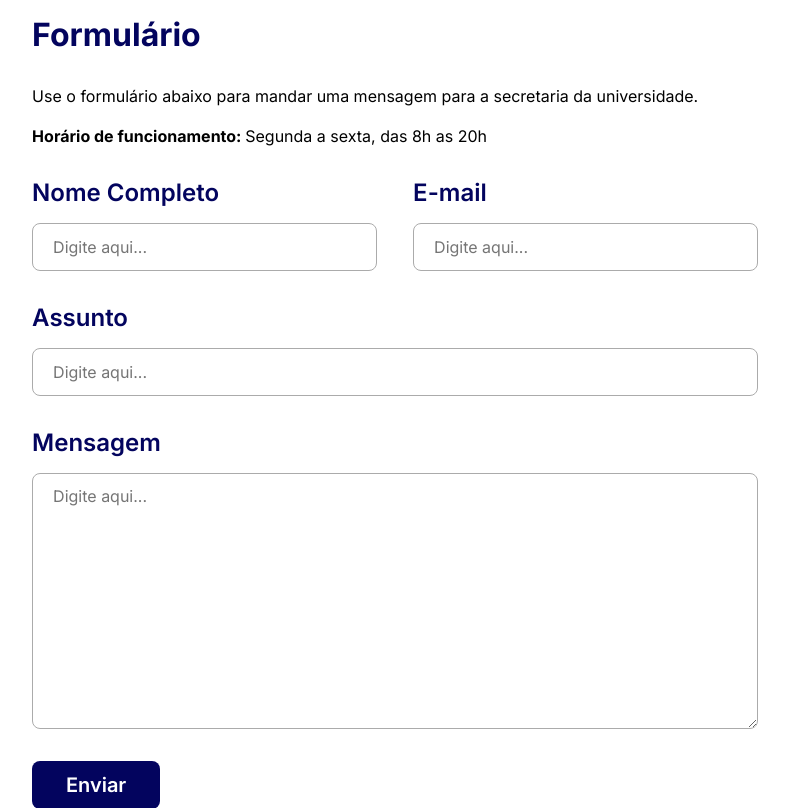
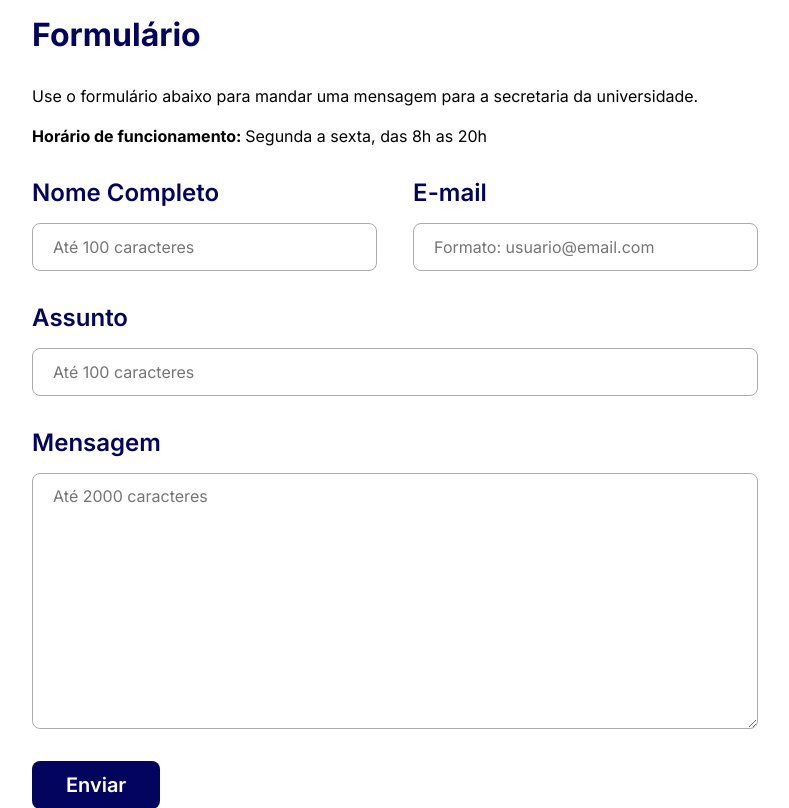
Before and after one commit to maarantes/Desenvolvimento_Web, a Flask app: page /contato in a window 1280 px wide. Shown: the part 833-1641 px from the top of the page, without its empty margins (181-970 px from the left). Run offline with Flask 3, Linux system fonts and the light colour scheme.

Commit message:
Detalhei melhor os placeholders do formulário e agora consegue-se verificar se um e-mail já foi enviado antes

```diff
--- a/app.py
+++ b/app.py
@@ -1,5 +1,6 @@
 from flask import Flask, render_template, request, redirect, flash, url_for
 from flask_sqlalchemy import SQLAlchemy
+from sqlalchemy.exc import IntegrityError
 import mysql
 
 app = Flask("__name__")
@@ -55,10 +56,14 @@ def formulario_post():
             mensagem_form = formulario(nome=nome, email=email, assunto=assunto, mensagem=mensagem)
 
             db.session.add(mensagem_form)
-            db.session.commit()
-            flash('Mensagem enviada com sucesso!')
+            try:
+                db.session.commit()
+                flash('Mensagem enviada com sucesso!')
+            except IntegrityError: # Se o e-mail já foi enviado antes,
+                db.session.rollback() # cancelará o envio das informações
+                flash('Este e-mail já está em uso!') # e avisará que o e-mail já está em uso
 
-    return redirect(url_for("contato")) #Pra rota "formulario_post" não aparecer no link do site e sim o "contato"
+    return redirect(url_for("contato")) # Pra rota "formulario_post" não aparecer no link do site e sim o "contato"
 
 
 
--- a/templates/contato.html
+++ b/templates/contato.html
@@ -51,20 +51,21 @@
                         <div class="form_item">
                             <label class="label_forms nome_completo" for="nome">Nome Completo</label>
                             <label class="label_forms apenas_nome" for="nome">Nome</label>
-                            <input class="input_forms" type="text" id="nome" name="nome" placeholder="Digite aqui...">
+                            <input class="input_forms" type="text" id="nome" name="nome" placeholder="Até 100 caracteres">
                         </div>
                         <div class="form_item">
                             <label class="label_forms" for="email">E-mail</label>
-                            <input class="input_forms" type="text" id="email" name="email" placeholder="Digite aqui...">
+                            <input class="input_forms" type="text" id="email" name="email" placeholder="Formato: usuario@email.com"
+                            pattern="[a-z0-9._%+\-]+@[a-z0-9.\-]+\.[a-z]{2,}$">
                         </div>
                     </div>
                     <div class="assunto">
                         <label class="label_forms" for="assunto">Assunto</label>
-                        <input class="input_forms" type="text" id="assunto" name="assunto" placeholder="Digite aqui...">
+                        <input class="input_forms" type="text" id="assunto" name="assunto" placeholder="Até 100 caracteres">
                     </div>
                     <div class="mensagem">
                         <label class="label_forms" for="mensagem">Mensagem</label>
-                        <textarea class="resize" type="text" id="mensagem" name="mensagem" placeholder="Digite aqui..."></textarea>
+                        <textarea class="resize" type="text" id="mensagem" name="mensagem" placeholder="Até 2000 caracteres"></textarea>
                     </div>
                     <div class="enviar_e_flash">
                         <input class="botao_enviar" type="submit" value="Enviar">
```
